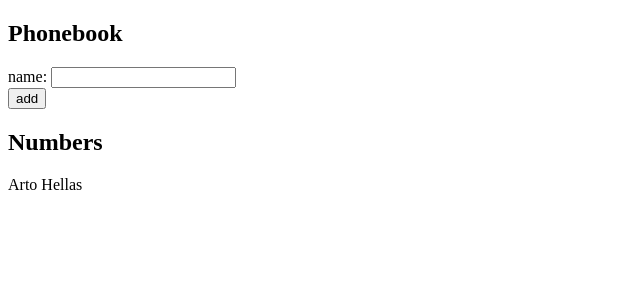
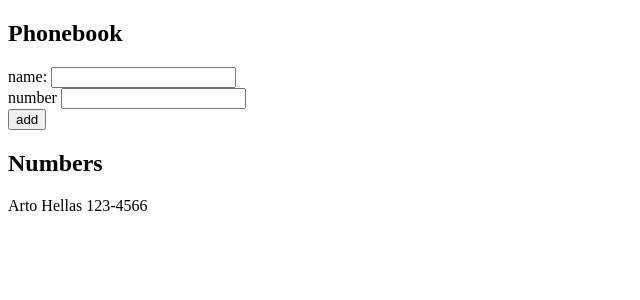
Before and after one commit to elvis-visi/fullstackopen, a React (Create React App) app in the folder part2/phonebook/: page / in a window 1280 px wide. Shown: the top 300 px of the page, without its empty margins (0-640 px from the left). Built offline with nearby package versions, Linux system fonts and the light colour scheme.

Commit message:
Add numbers

```diff
--- a/part2/phonebook/src/App.js
+++ b/part2/phonebook/src/App.js
@@ -1,9 +1,9 @@
 import { useState } from 'react'
 
-const Display = ({ name }) => {
+const Display = ({ name, number }) => {
 
   return (
-    <p> {name} </p>
+    <p> {name} {number}</p>
   )
 }
 
@@ -11,14 +11,18 @@ const App = () => {
 
   //persons -> where we will store the names of the phonebook
   const [persons, setPersons] = useState([
-    { name: 'Arto Hellas'}
+    { name: 'Arto Hellas',
+  number:'123-4566'}
   ])
   console.log("persons", persons);
 
   //newName to control the form input element
   //we wil set it as the input element's value attribute:
   const [newName, setNewName] = useState('')
-  console.group("new name", newName)
+  console.log("new name", newName)
+
+  const[newNumber, setNewNumber] = useState('')
+  console.log('new number', newNumber)
 
   //event parameter is the event that triggers the call to the event handler
   //function
@@ -28,7 +32,8 @@ const App = () => {
 
     //add new note
     const personObject = {
-      name: newName
+      name: newName,
+      number: newNumber
     }
 
     //if personObjec is already in the array, alert()
@@ -37,9 +42,10 @@ const App = () => {
     {
         if( JSON.stringify(personObject) == JSON.stringify(persons[i]))
         {
-           alert(`${newName} is already added to phonebook`)
+           alert(`${newName} - ${newNumber} is already added to phonebook`)
            isDuplicate = true
            setNewName('')
+           setNewNumber('')
            break
         }
     }
@@ -48,6 +54,7 @@ const App = () => {
     {
       setPersons(persons.concat(personObject))
       setNewName('')
+      setNewNumber('')
     }
 
   }
@@ -63,6 +70,11 @@ const App = () => {
     setNewName(event.target.value) //update the state of newName
   }
 
+  const handleNumberChange = (event) => {
+    console.log("event target value", event.target.value)
+    setNewNumber(event.target.value)
+  }
+
   return (
 
     <div>
@@ -73,6 +85,10 @@ const App = () => {
             onChange={handleNameChange} />
         </div>
         <div>
+          number <input value={newNumber}
+          onChange={handleNumberChange}/>
+        </div>
+        <div>
           <button type="submit"
           >add</button>
         </div>
@@ -80,8 +96,8 @@ const App = () => {
       <h2>Numbers</h2>
 
 
-      {persons.map(name =>
-        <Display name={name.name} />
+      {persons.map(per =>
+        <Display name={per.name} number={per.number} />
 
       )}
 
```
